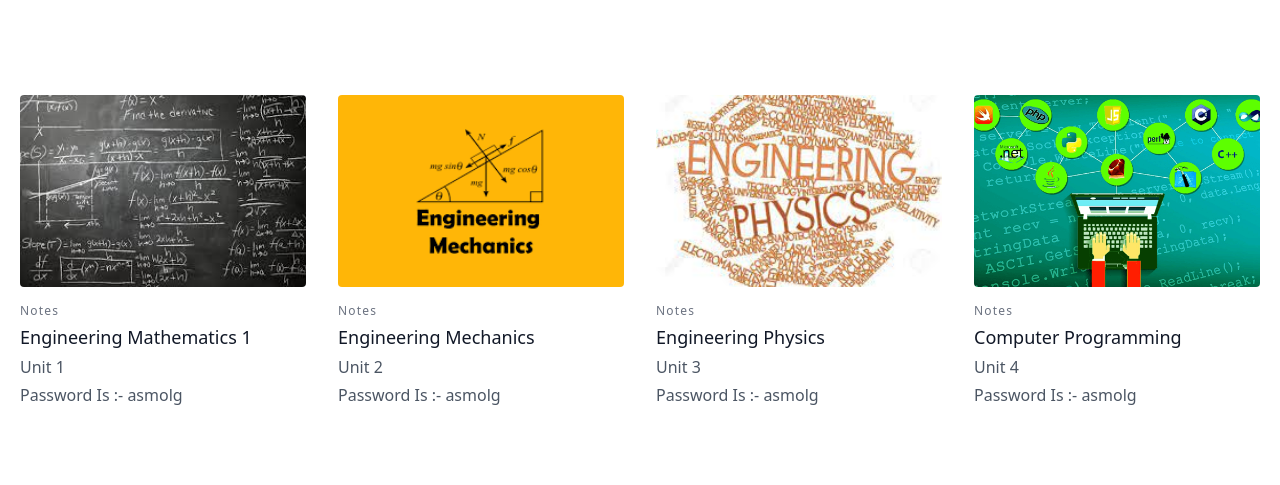
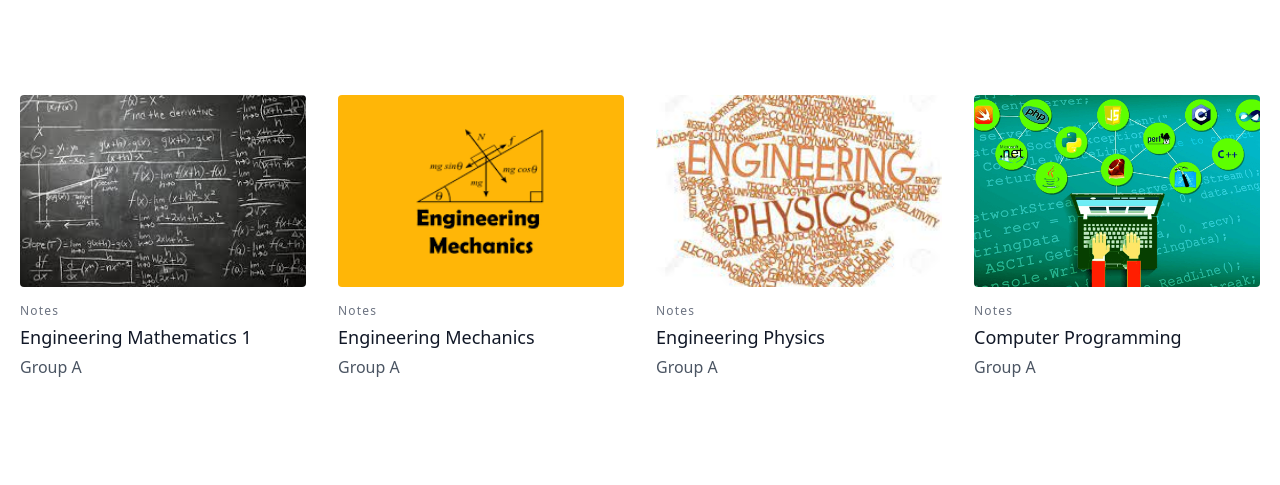
Before and after one commit to i-saurabha-23/swrise.rental, a plain HTML site: page Semister.html in a window 1280 px wide. Shown: the part 80-565 px from the top of the page. Drawn offline with nearby package versions, Linux system fonts and the light colour scheme.

Commit message:
Update Semister.html

```diff
--- a/Semister.html
+++ b/Semister.html
@@ -39,9 +39,9 @@
               <div class="mt-4">
                 <h3 class="text-gray-500 text-xs tracking-widest title-font mb-1">Notes</h3>
                 <h2 class="text-gray-900 title-font text-lg font-medium">Engineering Mathematics 1</h2>
-                <p class="mt-1">Unit 1</p>
+                <p class="mt-1">Group A</p>
               </div>
-              </a><p class="mt-1">Password Is :- asmolg</p>
+              </a>
             </div>
             <div class="lg:w-1/4 md:w-1/2 p-4 w-full">
               <a class="block relative h-48 rounded overflow-hidden">
@@ -51,9 +51,9 @@
                 <div class="mt-4">
                   <h3 class="text-gray-500 text-xs tracking-widest title-font mb-1">Notes</h3>
                   <h2 class="text-gray-900 title-font text-lg font-medium">Engineering Mechanics</h2>
-                  <p class="mt-1">Unit 2</p>
+                  <p class="mt-1">Group A</p>
                 </div>
-              </a><p class="mt-1">Password Is :- asmolg</p>
+              </a>
             </div>
             <div class="lg:w-1/4 md:w-1/2 p-4 w-full">
               <a class="block relative h-48 rounded overflow-hidden">
@@ -63,9 +63,9 @@
               <div class="mt-4">
                 <h3 class="text-gray-500 text-xs tracking-widest title-font mb-1">Notes</h3>
                 <h2 class="text-gray-900 title-font text-lg font-medium">Engineering Physics</h2>
-                <p class="mt-1">Unit 3</p>
+                <p class="mt-1">Group A</p>
               </div>
-              </a><p class="mt-1">Password Is :- asmolg</p>
+              </a>
             </div>
             <div class="lg:w-1/4 md:w-1/2 p-4 w-full">
               <a class="block relative h-48 rounded overflow-hidden">
@@ -75,9 +75,9 @@
                 <div class="mt-4">
                   <h3 class="text-gray-500 text-xs tracking-widest title-font mb-1">Notes</h3>
                   <h2 class="text-gray-900 title-font text-lg font-medium">Computer Programming</h2>
-                  <p class="mt-1">Unit 4</p>
+                  <p class="mt-1">Group A</p>
                 </div>
-              </a><p class="mt-1">Password Is :- asmolg</p>
+              </a>
             </div>
           </div>
         </div>
```
